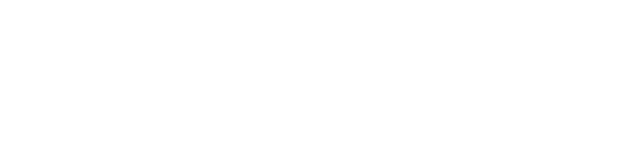
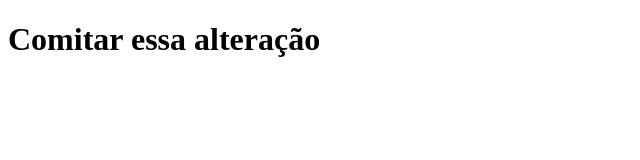
Before and after one commit to arthurspk/modulogit, a plain HTML site: page index.html in a window 1280 px wide. Shown: the whole page, without its empty margins (0-640 px from the left). Drawn offline with Linux system fonts and the light colour scheme.

Commit message:
Alteração no README e no HTML

```diff
--- a/index.html
+++ b/index.html
@@ -5,6 +5,7 @@
     <meta http-equiv="X-UA-Compatible" content="IE=edge">
     <meta name="viewport" content="width=device-width, initial-scale=1.0">
     <title>Olá Mundo</title>
+    <h1>Comitar essa alteração</h1>
 </head>
 <body>
 
```
Also changed, not shown: 1 other file.
